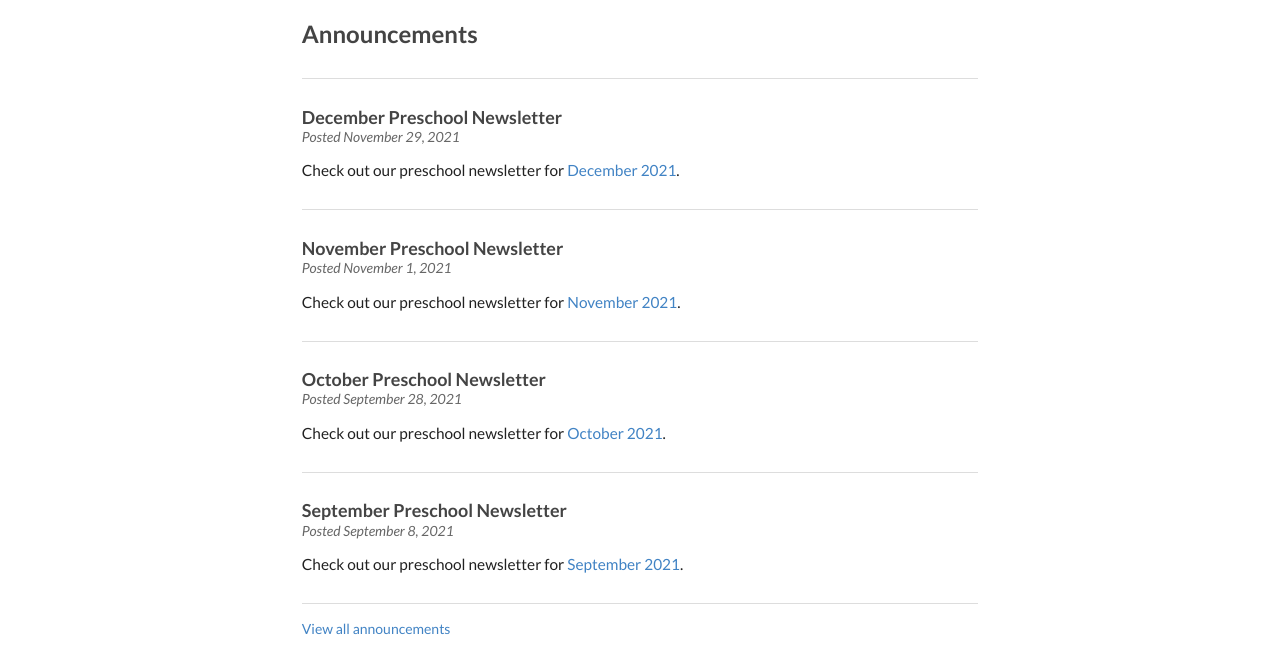
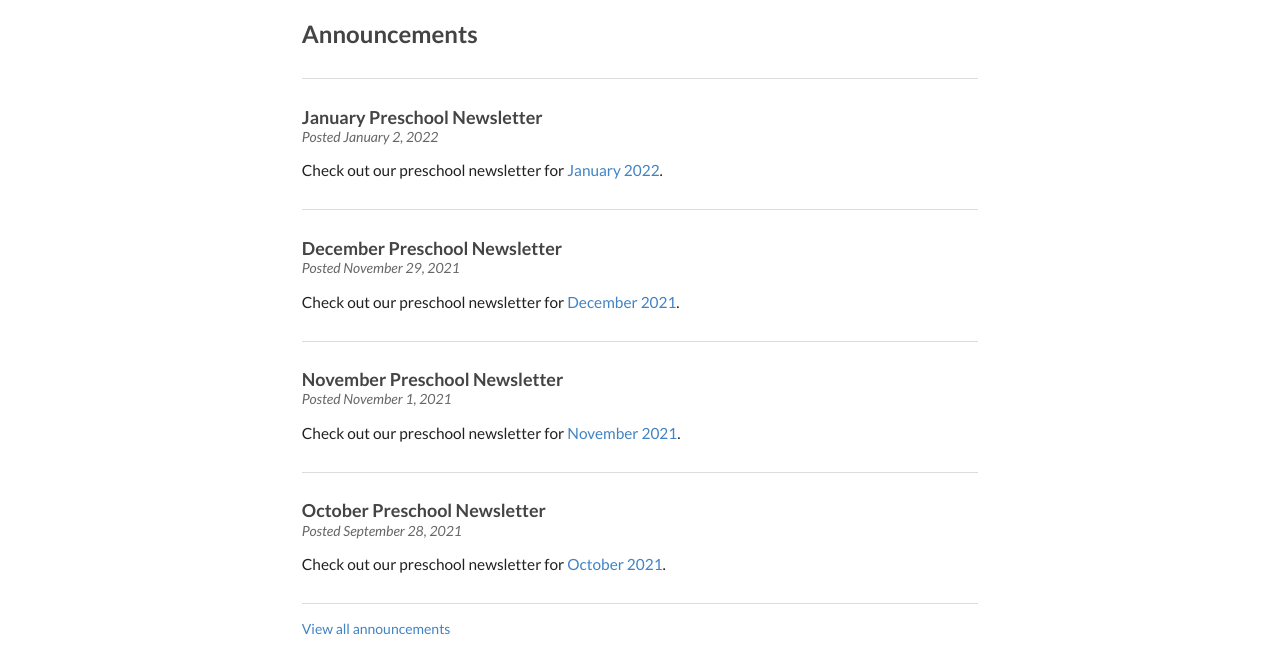
Before and after one commit to childrenofhope/childrenofhope, a Jekyll site: the page built from index.html, in a window 1280 px wide. Shown: the part 875-1537 px from the top of the page. Built offline with Jekyll 4.4.1, drawn with Linux system fonts in a browser that asks for light colours; the list of posts is cut into pages by our own code.

Commit message:
Added January 2022 newsletter

```diff
--- a/newsletter.md
+++ b/newsletter.md
@@ -10,6 +10,9 @@
 <h3 class="ui header">Current School Year</h3>
 
 <div class="ui newsletter list">
+  <a class="item" href="{{ site.baseurl }}/assets/newsletters/2021-2022/COH_January_2022_Newsletter.pdf">
+    January 2022
+  </a>
   <a class="item" href="{{ site.baseurl }}/assets/newsletters/2021-2022/COH_December_2021_Newsletter.pdf">
     December 2021
   </a>
```
Also changed, not shown: _posts/2022-01-02-january-newsletter.md (added, +13 -0 lines), 1 other file.
